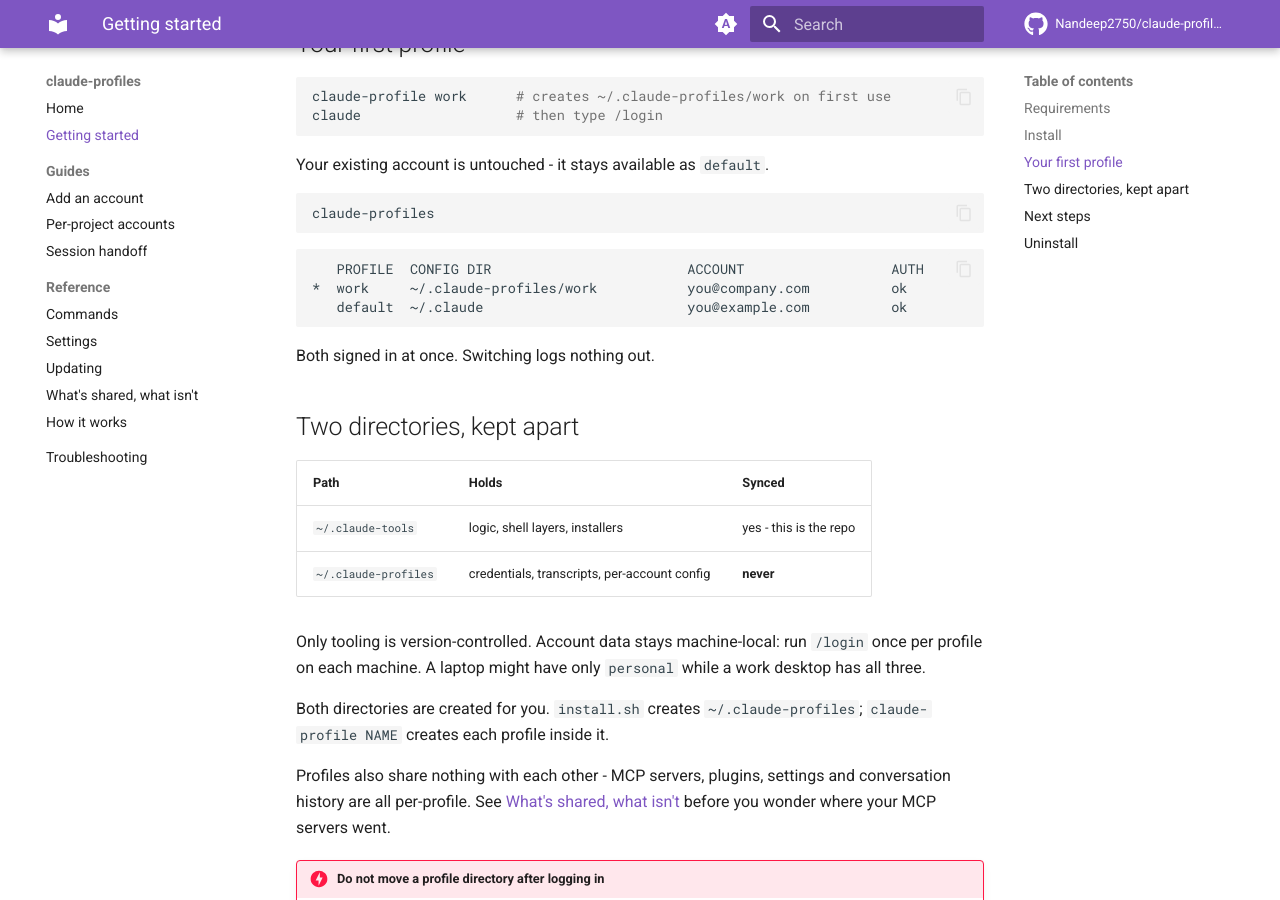
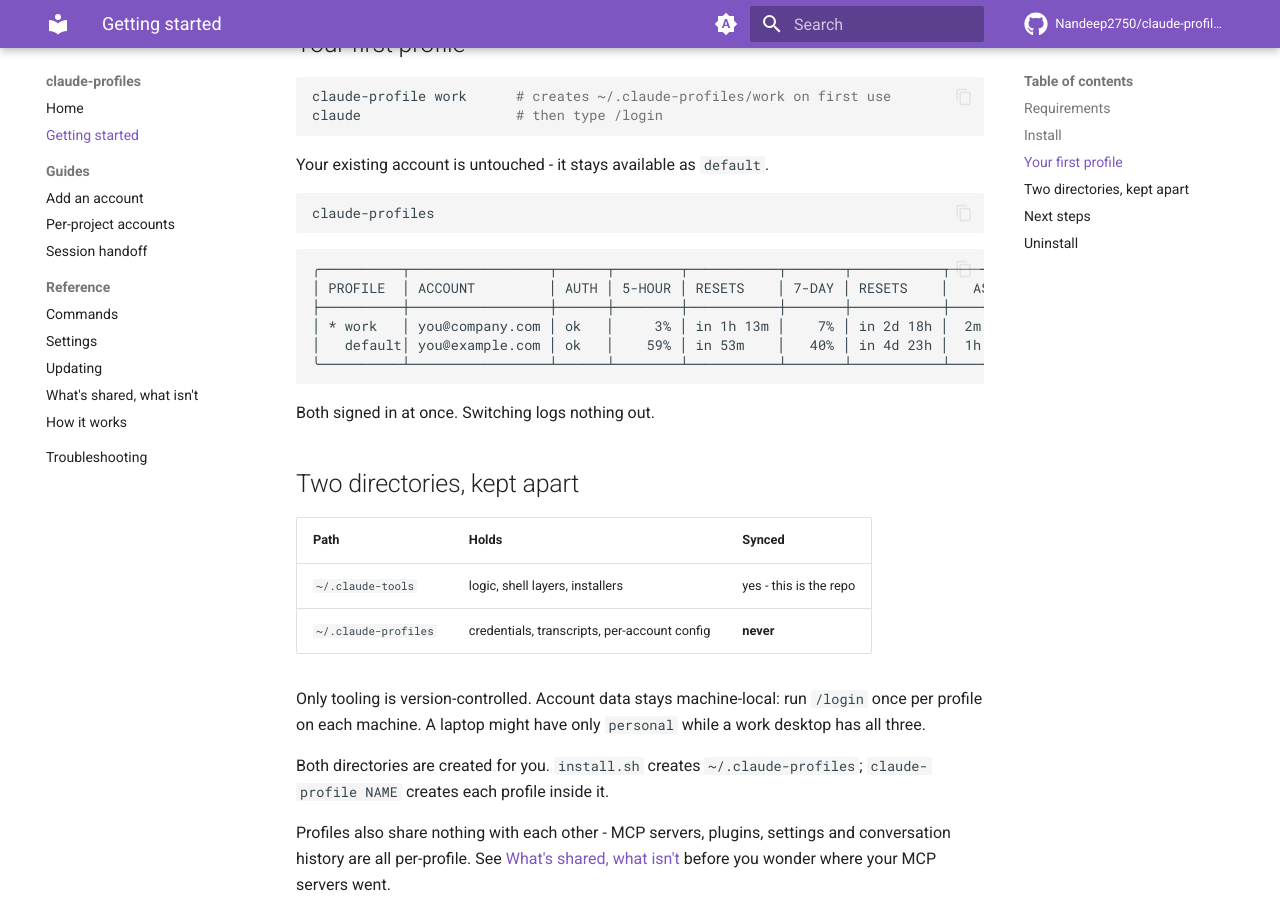
Before and after one commit to Nandeep2750/claude-profiles, an MkDocs documentation site: the page built from docs/getting-started.md, in a window 1280 px wide and 900 px high, scrolled down 962 px. Built offline with MkDocs 1.6.1 and Material for MkDocs 9.7.7, drawn with Linux system fonts in a browser that asks for light colours; comment, search, counter and statistics services are not loaded.

Commit message:
docs: fix stale sample output and a broken table
Three pages still showed the pre-v1.1 listing with a CONFIG DIR column,
from before claude-profiles moved to bordered tables and usage columns -
the column has been behind --dirs since then.

The claude-prune sample lost its alignment when Acme became
<project-name>; regenerated it with the actual renderer rather than
re-padding by hand.

Verified against the code: every documented flag exists, every documented
invocation parses, all internal links and anchors resolve, and every
external link returns 200.

````diff
--- a/docs/getting-started.md
+++ b/docs/getting-started.md
@@ -63,9 +63,12 @@
 ```
 
 ```
-   PROFILE  CONFIG DIR                        ACCOUNT                  AUTH
-*  work     ~/.claude-profiles/work           you@company.com          ok
-   default  ~/.claude                         you@example.com          ok
+╭──────────┬─────────────────┬──────┬────────┬───────────┬───────┬───────────┬─────────╮
+│ PROFILE  │ ACCOUNT         │ AUTH │ 5-HOUR │ RESETS    │ 7-DAY │ RESETS    │   AS OF │
+├──────────┼─────────────────┼──────┼────────┼───────────┼───────┼───────────┼─────────┤
+│ * work   │ you@company.com │ ok   │     3% │ in 1h 13m │    7% │ in 2d 18h │  2m ago │
+│   default│ you@example.com │ ok   │    59% │ in 53m    │   40% │ in 4d 23h │  1h ago │
+╰──────────┴─────────────────┴──────┴────────┴───────────┴───────┴───────────┴─────────╯
 ```
 
 Both signed in at once. Switching logs nothing out.
````
Also changed, not shown: docs/commands.md (+5 -5 lines), docs/guides/add-an-account.md (+6 -3 lines), docs/isolation.md (+6 -3 lines).
